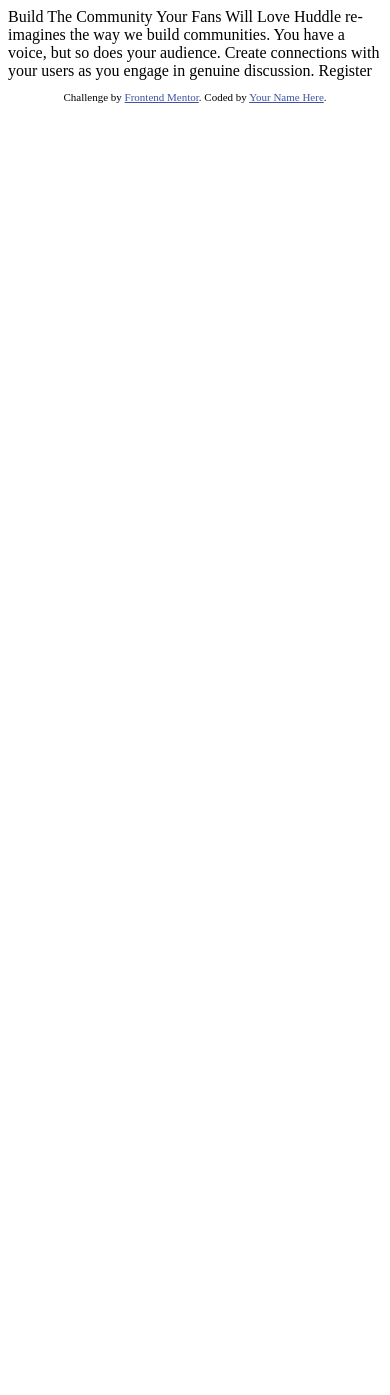
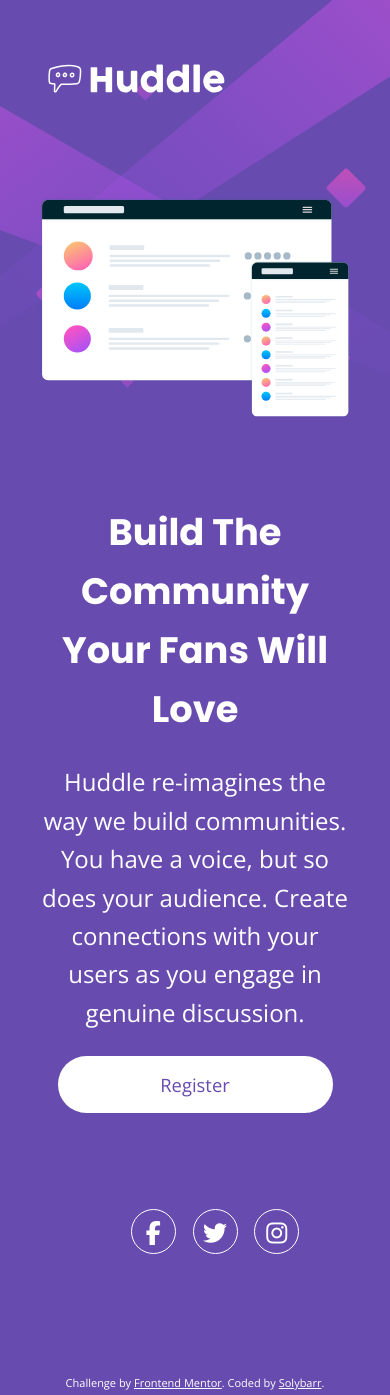
Before and after one commit to solybarr/huddle-landing-page, a plain HTML site: page index.html in a window 390 px wide. Before the commit the page ends 844 px from the top, so only its background shows below. Drawn offline with nearby package versions, Linux system fonts and the light colour scheme.

Commit message:
Mobile version finished

```diff
--- a/index.html
+++ b/index.html
@@ -6,28 +6,36 @@
 
   <link rel="icon" type="image/png" sizes="32x32" href="./images/favicon-32x32.png">
 
-  <title>Frontend Mentor | Huddle landing page with single introductory section</title>
+  <title>Frontend Mentor | Huddle landing page with single introductory section | coded by Solybarr</title>
+  <link rel="stylesheet" href="style.css">
+  <script src="https://kit.fontawesome.com/1d25bc0a3f.js" crossorigin="anonymous"></script>
+  <link href="https://fonts.googleapis.com/css2?family=Open+Sans&family=Poppins:wght@400;700&display=swap" rel="stylesheet">
 
-  <!-- Feel free to remove these styles or customise in your own stylesheet 👍 -->
-  <style>
-    .attribution { font-size: 11px; text-align: center; }
-    .attribution a { color: hsl(228, 45%, 44%); }
-  </style>
 </head>
 <body>
-
-  Build The Community Your Fans Will Love
-
-  Huddle re-imagines the way we build communities. You have a voice, but so does your audience.
-  Create connections with your users as you engage in genuine discussion.
-
-  Register
+  <header>
+    <img src="images/logo.svg" alt="Logo Huddle" class="logo">
+  </header>
+  <div class="main">
+    <img src="images/illustration-mockups.svg" alt="Illustration">
+    <div class="main__content">
+      <h1>Build The Community Your Fans Will Love</h1>
+      <p>Huddle re-imagines the way we build communities. You have a voice, but so does your audience. Create connections with your users as you engage in genuine discussion.</p>
+      <a class="btn__cta" href="#">Register</a>
+    </div>
+  </div>
 
   <footer>
-    <p class="attribution">
-      Challenge by <a href="https://www.frontendmentor.io?ref=challenge" target="_blank">Frontend Mentor</a>.
-      Coded by <a href="#">Your Name Here</a>.
-    </p>
+    <div class="footer__social">
+      <ul>
+        <li><a href="https://www.facebook.com/"><i class="fab fa-facebook-f"></i></a></li>
+        <li><a href="https://twitter.com/"><i class="fab fa-twitter"></i></a></li>
+        <li><a href="https://www.instagram.com/"><i class="fab fa-instagram"></i></a></li>
+      </ul>
+    </div>
+    <div class="footer__attribution">
+      <p class="attribution">Challenge by <a href="https://www.frontendmentor.io?ref=challenge" target="_blank">Frontend Mentor</a>. Coded by <a href="https://github.com/solybarr/" target="_blank">Solybarr</a>.</p>
+    </div>
   </footer>
 </body>
 </html>
--- a/style.css
+++ b/style.css
@@ -0,0 +1,111 @@
+/* Page Variables */
+:root {
+    --clr-primary: hsl(257, 40%, 49%);
+    --clr-secondary: hsl(255, 100%, 100%);
+    --ff-headings: 'Poppins', sans-serif;
+    --ff-body: 'Open Sans', sans-serif;
+}
+
+/* General Styles */
+
+*, *::before, *::after {
+    box-sizing: border-box;
+}
+
+body {
+    margin: 0;
+    padding:0;
+    font-family: var(--ff-body);
+    font-weight: 400;
+    font-size: 1.5rem;
+    line-height: 1.6;
+    color: var(--clr-secondary);
+    background-color: var(--clr-primary);
+    background-image: url('images/bg-mobile.svg');
+    background-repeat: no-repeat;
+    background-size: contain;
+    min-width: 375px;
+
+}
+
+img {
+    max-width: 100%;
+}
+
+header,
+.main,
+footer {
+    width: 80%;
+    max-width: 1440px;
+    margin: 0 auto;
+}
+
+
+/* Header */
+
+.logo {
+    width: 190px;
+    margin: 2.3em 0 3.5em;
+}
+
+
+/* Content*/
+
+.main {
+    text-align: center;
+}
+
+.main__content h1 {
+    font-family: var(--ff-headings);
+    font-weight: 700;
+    font-size: 2.3rem;
+    margin-top: 2em;
+}
+
+.btn__cta {
+    display: inline-block;
+    text-decoration: none;
+    color: var(--clr-primary);
+    background: var(--clr-secondary);
+    padding: .75em .5em;
+    width: 275px;
+    border-radius: 50px;
+    font-size: 1.15rem;
+}
+
+
+/* Footer */
+
+.footer__social {
+    margin: 4em 0 5em;
+}
+
+ul {
+    list-style: none;
+    display: flex;
+    justify-content: center;
+}
+
+
+ul li a {
+    display: inline-block;
+    border: 1px solid white;
+    width: 45px;
+    height: 45px;
+    margin: 0 .35em;
+    text-align: center;
+    line-height: 45px;
+    color: var(--clr-secondary);
+    border-radius: 50px;
+}
+
+
+
+.attribution {
+    font-size: 11px; text-align: center;
+}
+
+.attribution a {
+    color: hsl(228, 45%, 44%);
+    color: var(--clr-secondary);
+}
```
Also changed, not shown: 1 other file.
